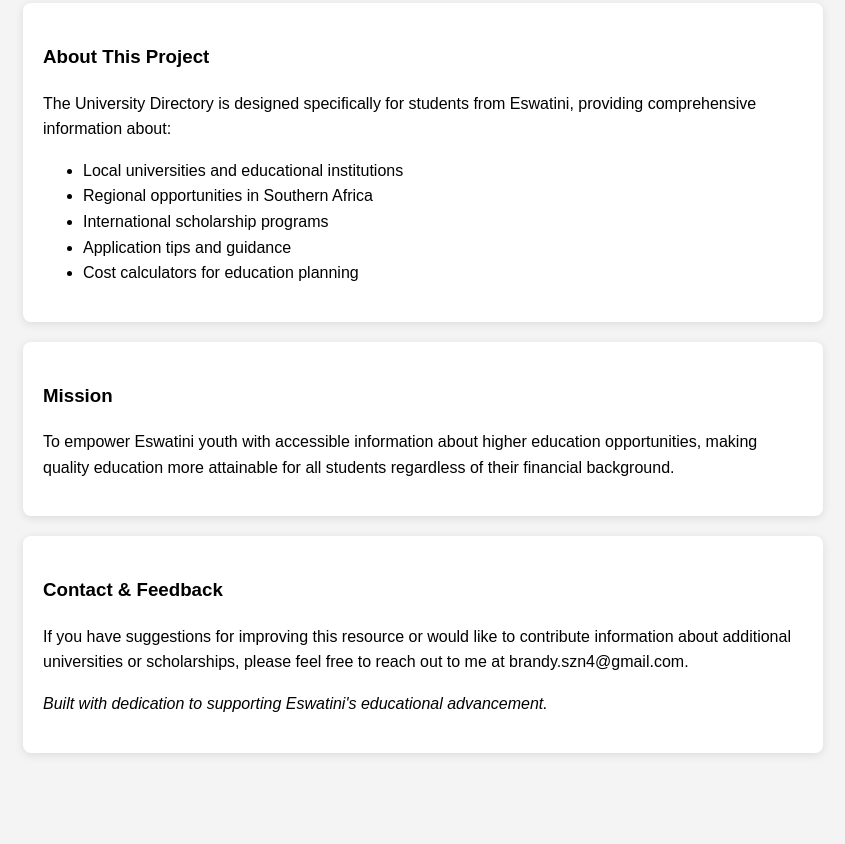
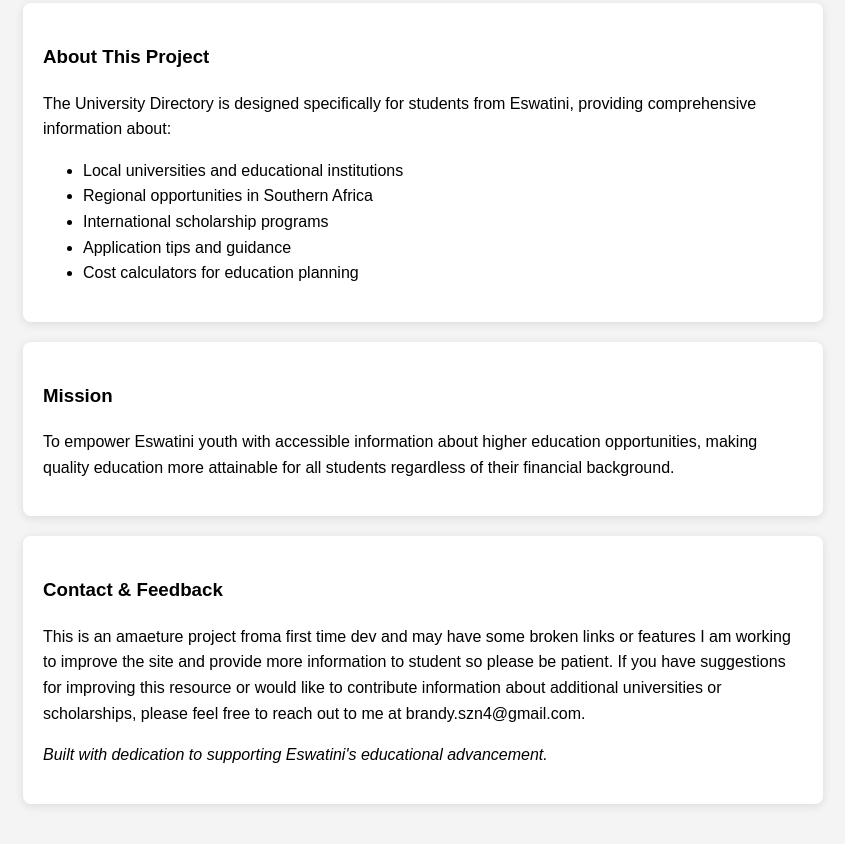
Before and after one commit to Brandyszn/Edumap, a plain HTML site: page credits.html in a window 1280 px wide. Shown: the part 463-1307 px from the top of the page, without its empty margins (217-1062 px from the left). Before the commit the page ends 1274 px from the top, so only its background shows below. Drawn offline with Linux system fonts and the light colour scheme.

Commit message:
Revise contact info and project description in credits
Updated contact information and added a note about the project's status.

```diff
--- a/credits.html
+++ b/credits.html
@@ -47,7 +47,7 @@
 
       <div class="card">
         <h3>Contact & Feedback</h3>
-        <p>If you have suggestions for improving this resource or would like to contribute information about additional universities or scholarships, please feel free to reach out to me at brandy.szn4@gmail.com.</p>
+        <p>This is an amaeture project froma first time dev and may have some broken links or features I am working to improve the site and provide more information to student so please be patient. If you have suggestions for improving this resource or would like to contribute information about additional universities or scholarships, please feel free to reach out to me at brandy.szn4@gmail.com.</p>
         <p><em>Built with dedication to supporting Eswatini's educational advancement.</em></p>
       </div>
     </section>
```
